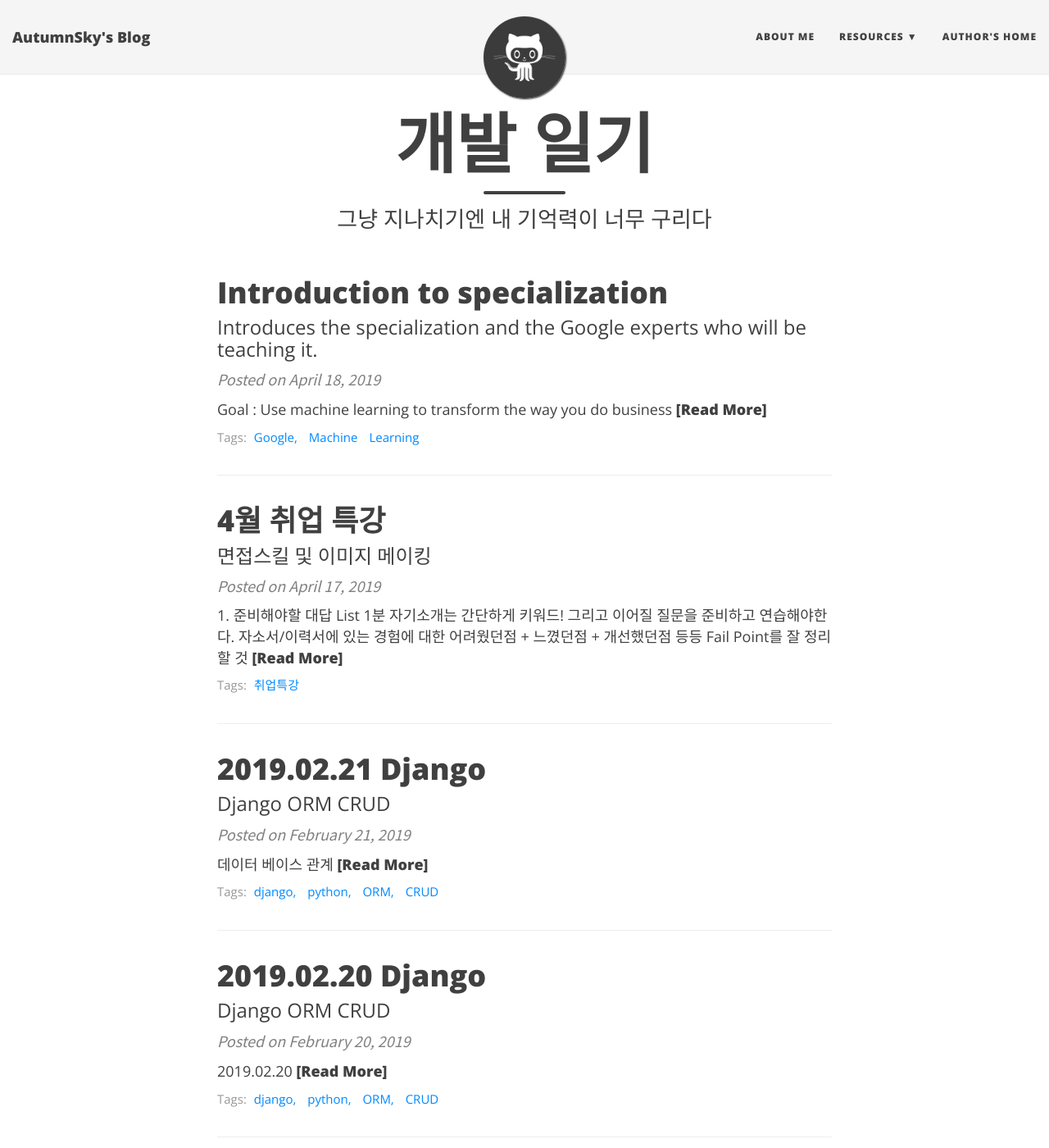
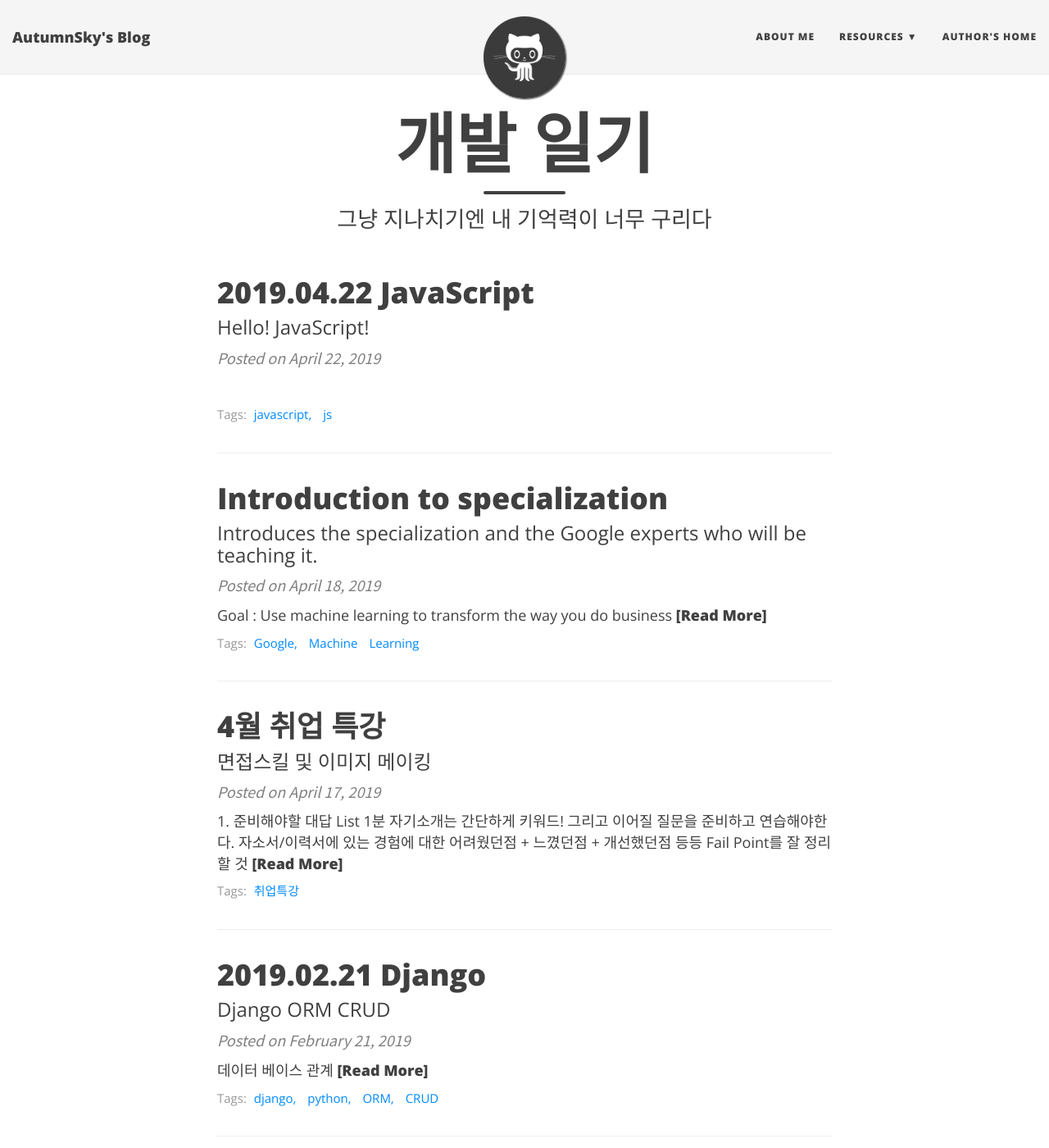
Before and after one commit to DongChanS/AutumnSky92.github.io, a Jekyll site: the page built from index.html, in a window 1280 px wide and 1400 px high. Shown: the whole window at 82% size. Built offline with Jekyll 4.4.1, drawn with Linux system fonts in a browser that asks for light colours; nearby versions of some CDN libraries; the list of posts is cut into pages by our own code; some of the changed text lies outside the part shown.

```diff
--- /dev/null
+++ b/_posts/2019-04-22-JavaScript.md
@@ -0,0 +1,7 @@
+---
+layout: post
+title: 2019.04.22 JavaScript
+subtitle: Hello! JavaScript!
+tags: javascript, js
+comments: true
+---
```
Also changed, not shown: aboutme.md (+2 -1 lines).
